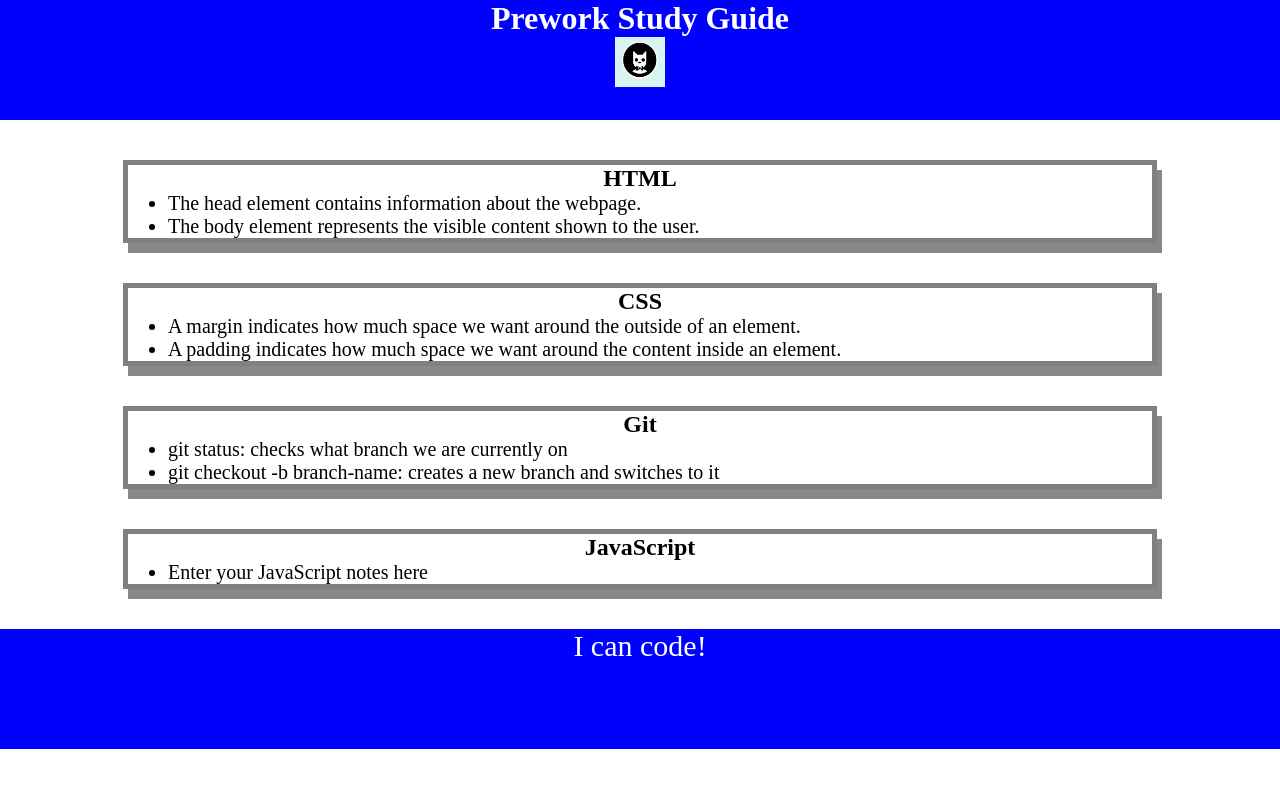
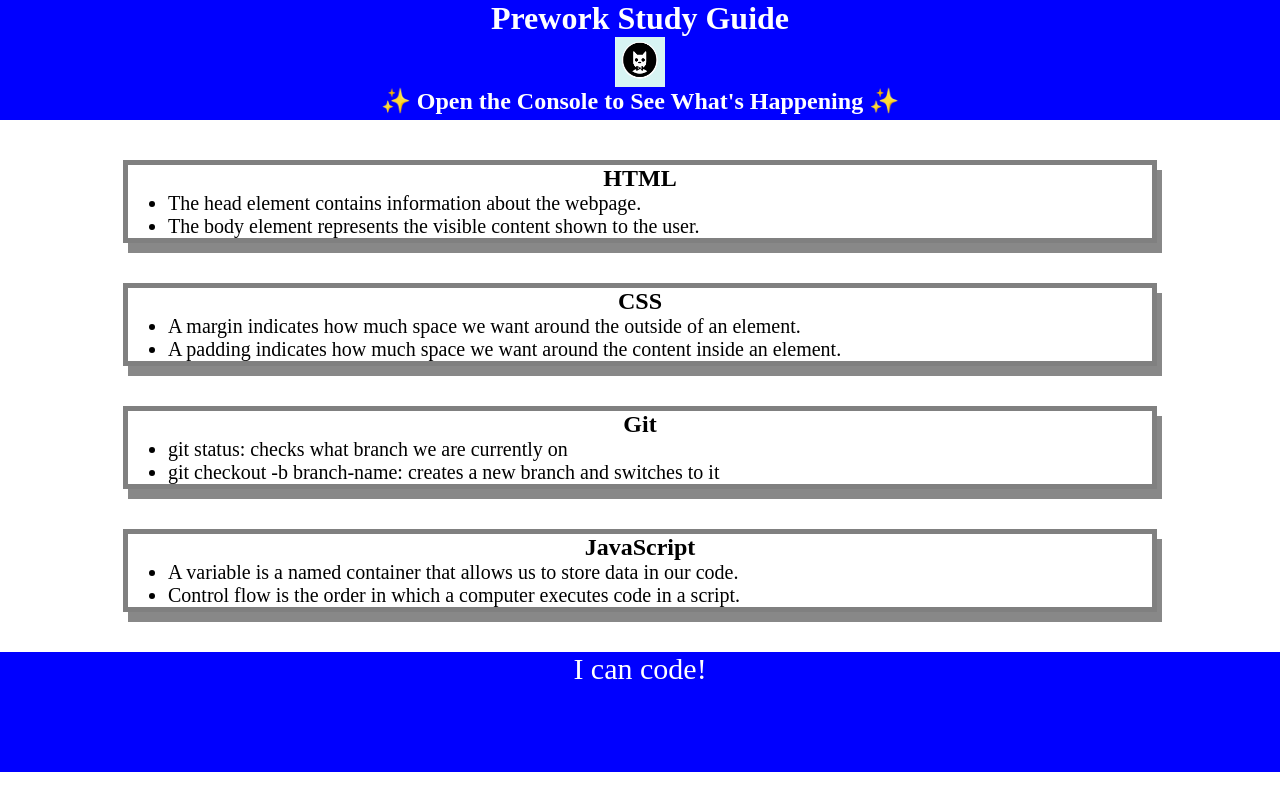
Before and after one commit to B-Somers/prework-study-guide, a plain HTML site: page index.html in a window 1280 px wide. Drawn offline with Linux system fonts and the light colour scheme; files that its build step writes are made by us from their sources; files whose address does not match are found by name.

Commit message:
finsished notes

```diff
--- a/index.html
+++ b/index.html
@@ -11,6 +11,7 @@
     <header id="header">
       <h1>Prework Study Guide</h1>
       <img src="./assets/bowtie-cat.png" alt="Profile image of cat wearing a bow tie." />
+      <h2>✨ Open the Console to See What's Happening ✨</h2>
     </header>
     <main>
       <section class="card" id="html-section">
@@ -44,7 +45,8 @@
       <section class="card" id="javascript-section">
         <h2>JavaScript</h2>
         <ul>
-          <li>Enter your JavaScript notes here</li>
+          <li>A variable is a named container that allows us to store data in our code.</li>
+          <li>Control flow is the order in which a computer executes code in a script.</li>
         </ul>
 
       </section>
@@ -54,5 +56,6 @@
     <footer>
       <p>I can code!</p>
     </footer>
+    <script src="./assets/script.js"></script>
   </body>
 </html>
```
